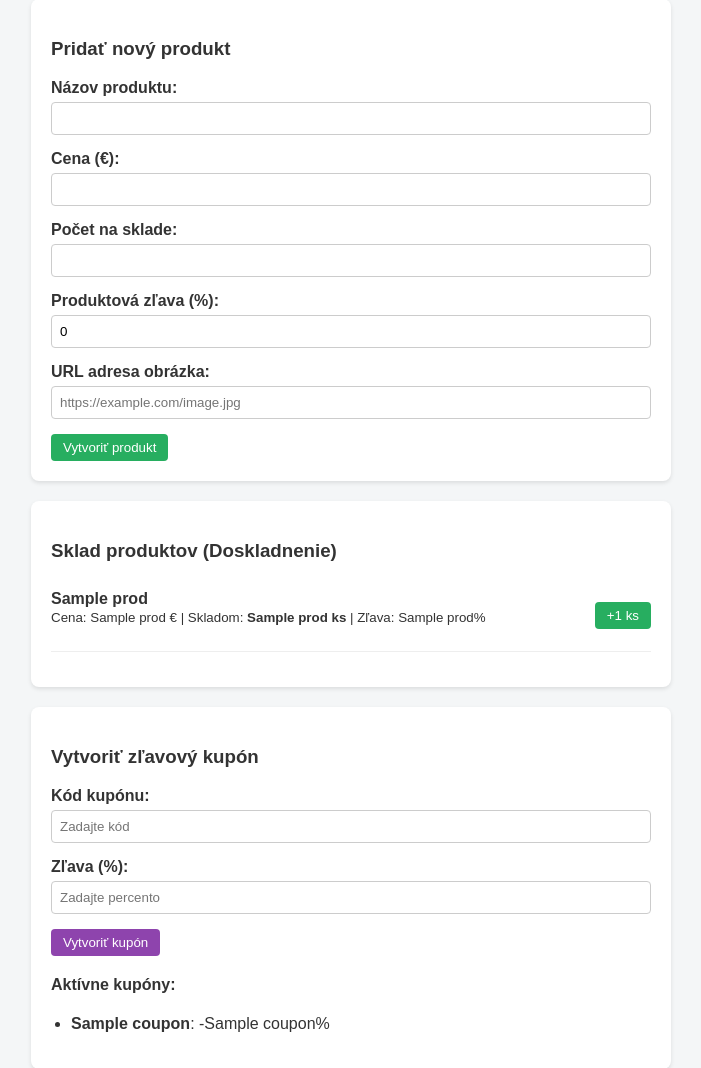
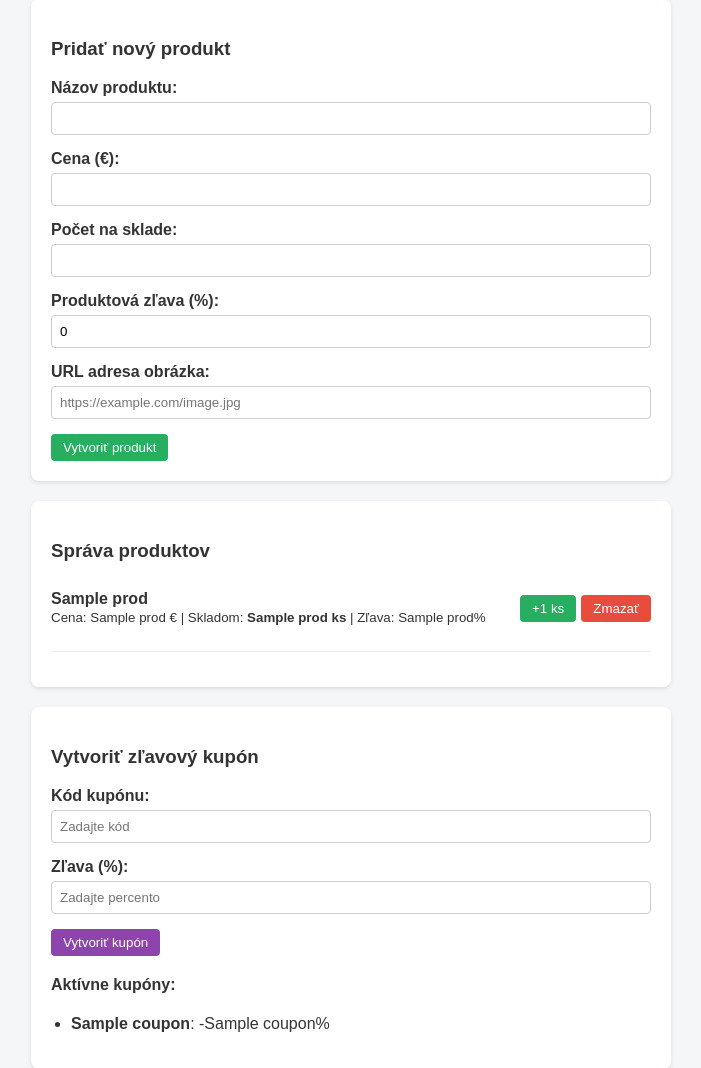
Before and after one commit to matuso1/eshop, a FastAPI app: template templates/admin.html in a window 1280 px wide. Shown: the part 99-1167 px from the top of the page, without its empty margins (9-710 px from the left). Run offline with FastAPI, Linux system fonts and the light colour scheme; the template is opened without the code that fills it: most values are stand-ins (such as "Sample title", 1, 10 or a date in 2020).

Commit message:
Update admin.html

```diff
--- a/templates/admin.html
+++ b/templates/admin.html
@@ -2,7 +2,7 @@
 <html lang="sk">
 <head>
     <meta charset="UTF-8">
-    <title>Admin - Vytváranie produktov a sklad</title>
+    <title>Admin - Správa produktov a skladu</title>
     <style>
         body { font-family: Arial, sans-serif; margin: 40px; background-color: #f4f6f7; color: #333; }
         .section { background: white; padding: 20px; border-radius: 8px; box-shadow: 0 2px 4px rgba(0,0,0,0.1); max-width: 600px; margin-bottom: 20px; }
@@ -11,14 +11,17 @@
         input { width: 100%; padding: 8px; box-sizing: border-box; border: 1px solid #ccc; border-radius: 4px; }
         button { background: #27ae60; color: white; border: none; padding: 6px 12px; border-radius: 4px; cursor: pointer; }
         button:hover { background: #219653; }
-        .product-row { display: flex; justify-content: space-between; align-items: center; border-bottom: 1px solid #eee; padding: 10px 0; }
+        .btn-danger { background: #e74c3c; }
+        .btn-danger:hover { background: #c0392b; }
+        .product-row { display: flex; justify-content: space-between; align-items: center; border-bottom: 1px solid #eee; padding: 10px 0; gap: 10px; }
+        .admin-actions { display: flex; gap: 5px; }
         ul { padding-left: 20px; }
     </style>
 </head>
 <body>
     <h1>Administrácia e-shopu</h1>
 
-    <!-- Formulár na vytvorenie nového produktu aj s URL obrázka -->
+    <!-- Formulár na vytvorenie nového produktu -->
     <div class="section">
         <h3>Pridať nový produkt</h3>
         <form action="/admin/add-product" method="POST">
@@ -46,9 +49,9 @@
         </form>
     </div>
 
-    <!-- Správa skladu (doskladnenie jedným klikom) -->
+    <!-- Správa skladu (doskladnenie + vymazanie) -->
     <div class="section">
-        <h3>Sklad produktov (Doskladnenie)</h3>
+        <h3>Správa produktov</h3>
         {% if products %}
             {% for prod in products %}
                 <div class="product-row">
@@ -56,9 +59,14 @@
                         <strong>{{ prod[1] }}</strong><br>
                         <small>Cena: {{ prod[2] }} € | Skladom: <strong>{{ prod[3] }} ks</strong> | Zľava: {{ prod[4] }}%</small>
                     </div>
-                    <form action="/admin/restock/{{ prod[0] }}" method="POST" style="margin: 0;">
-                        <button type="submit">+1 ks</button>
-                    </form>
+                    <div class="admin-actions">
+                        <form action="/admin/restock/{{ prod[0] }}" method="POST" style="margin: 0;">
+                            <button type="submit">+1 ks</button>
+                        </form>
+                        <form action="/admin/delete/{{ prod[0] }}" method="POST" style="margin: 0;" onsubmit="return confirm('Naozaj chcete vymazať tento produkt?');">
+                            <button type="submit" class="btn-danger">Zmazať</button>
+                        </form>
+                    </div>
                 </div>
             {% endfor %}
         {% else %}
```
